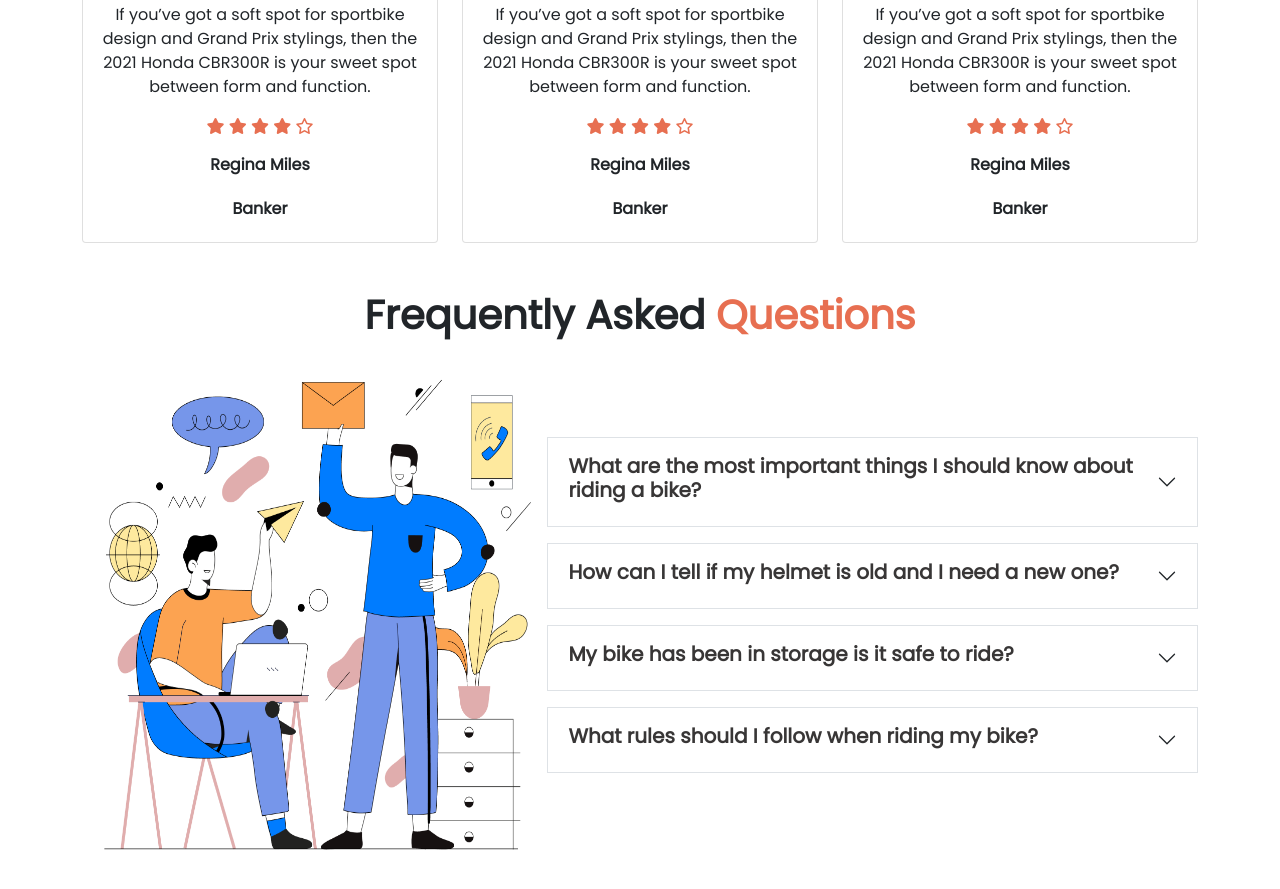
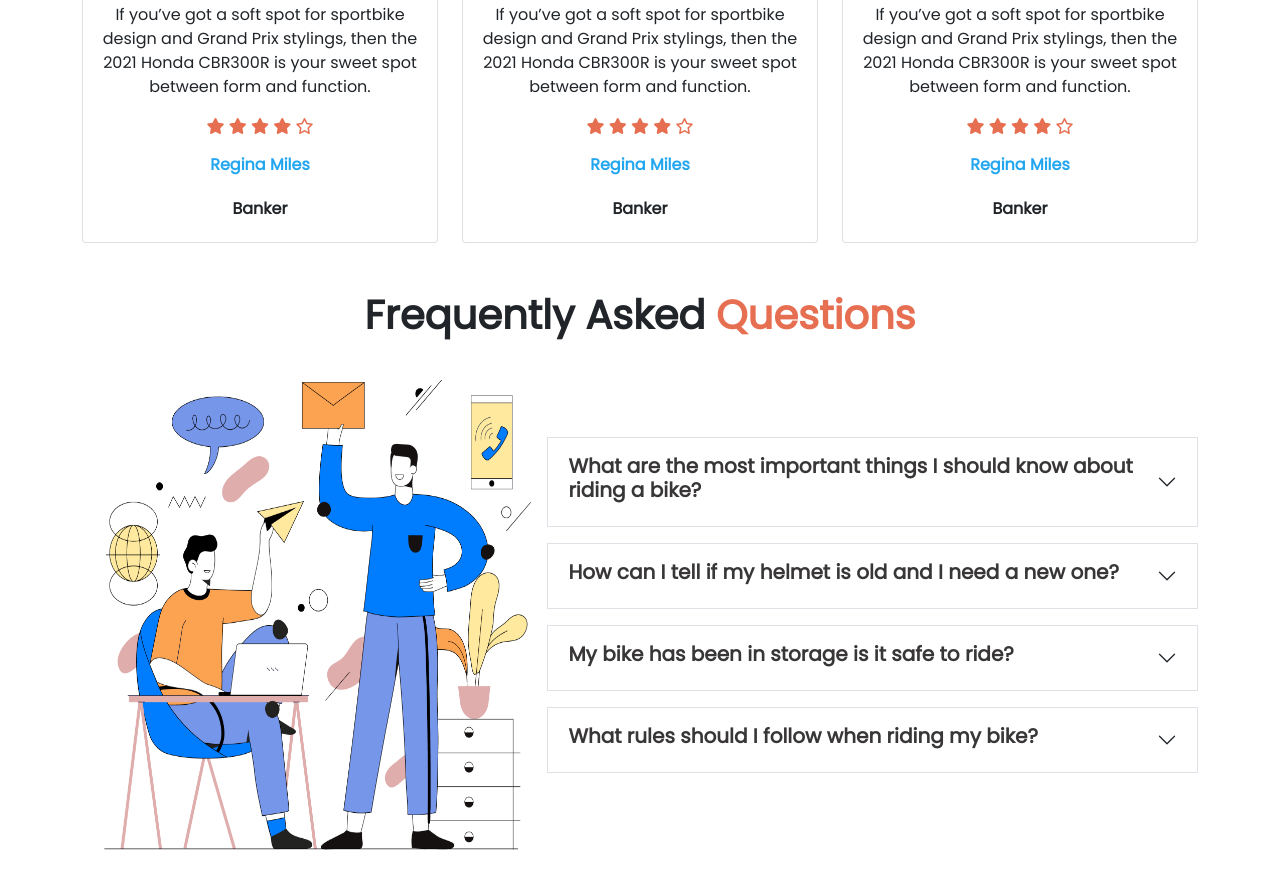
Before and after one commit to omarali18/honda-cbr-300r, a plain HTML site: page index.html in a window 1280 px wide. Shown: the part 1387-2276 px from the top of the page. Drawn offline with nearby package versions, Linux system fonts and the light colour scheme.

Commit message:
text color added

```diff
--- a/css/style.css
+++ b/css/style.css
@@ -20,6 +20,9 @@ body{
 /* Happy Clients section */
 .happy-client-text, .icon-color{
     color: rgb(231,111,81);
+}
+.client-name{
+    color: #23A6F0;
 }
 /* Frequently Asked Questions part */
 .img-size{
--- a/index.html
+++ b/index.html
@@ -107,7 +107,7 @@
                                 <i class="fas fa-star icon-color"></i>
                                 <i class="far fa-star icon-color"></i>
                             </div>
-                            <h6 class="fw-bold py-3">Regina Miles</h6>
+                            <h6 class="fw-bold py-3 client-name">Regina Miles</h6>
                             <h6 class="fw-bold">Banker</h6>
                         </div>
                     </div>
@@ -126,7 +126,7 @@
                                 <i class="fas fa-star icon-color"></i>
                                 <i class="far fa-star icon-color"></i>
                             </div>
-                            <h6 class="fw-bold py-3">Regina Miles</h6>
+                            <h6 class="fw-bold py-3 client-name">Regina Miles</h6>
                             <h6 class="fw-bold">Banker</h6>
                         </div>
                     </div>
@@ -145,7 +145,7 @@
                                 <i class="fas fa-star icon-color"></i>
                                 <i class="far fa-star icon-color"></i>
                             </div>
-                            <h6 class="fw-bold py-3">Regina Miles</h6>
+                            <h6 class="fw-bold py-3 client-name">Regina Miles</h6>
                             <h6 class="fw-bold">Banker</h6>
                         </div>
                     </div>
```
